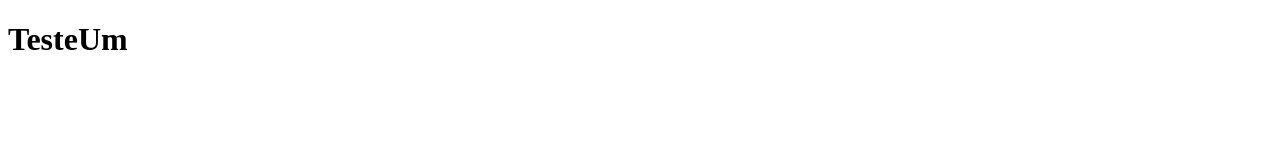
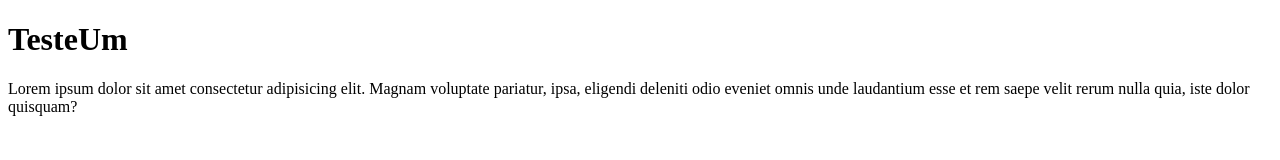
Before and after one commit to Arth-rr/TesteUm, a plain HTML site: page indexteste.html in a window 1280 px wide. Drawn offline with Linux system fonts and the light colour scheme.

Commit message:
Adicionar texto

```diff
--- a/Index.html
+++ b/indexteste.html
@@ -7,5 +7,6 @@
 </head>
 <body>
 <h1>TesteUm</h1>
+<p>Lorem ipsum dolor sit amet consectetur adipisicing elit. Magnam voluptate pariatur, ipsa, eligendi deleniti odio eveniet omnis unde laudantium esse et rem saepe velit rerum nulla quia, iste dolor quisquam?</p>
 </body>
 </html>
```
